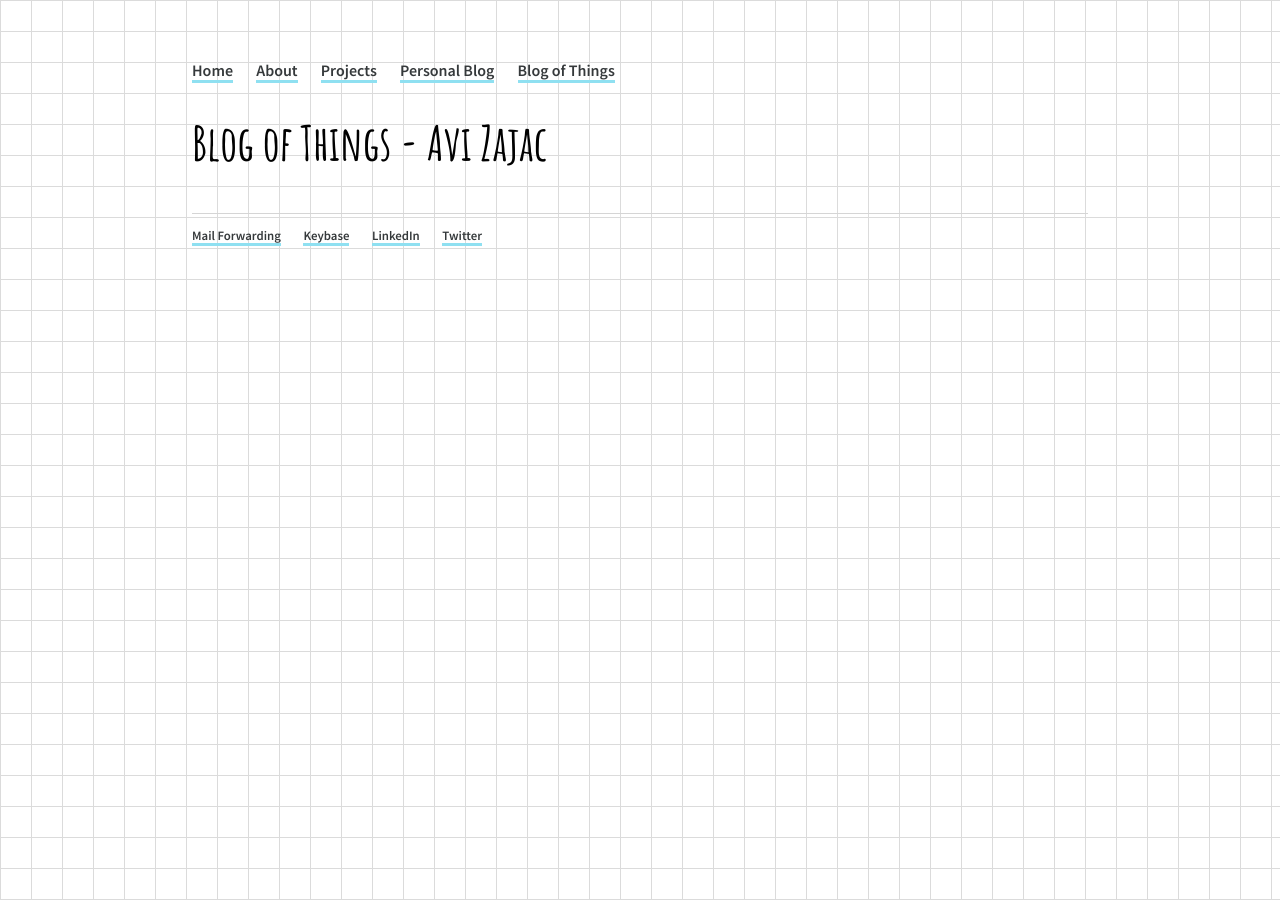
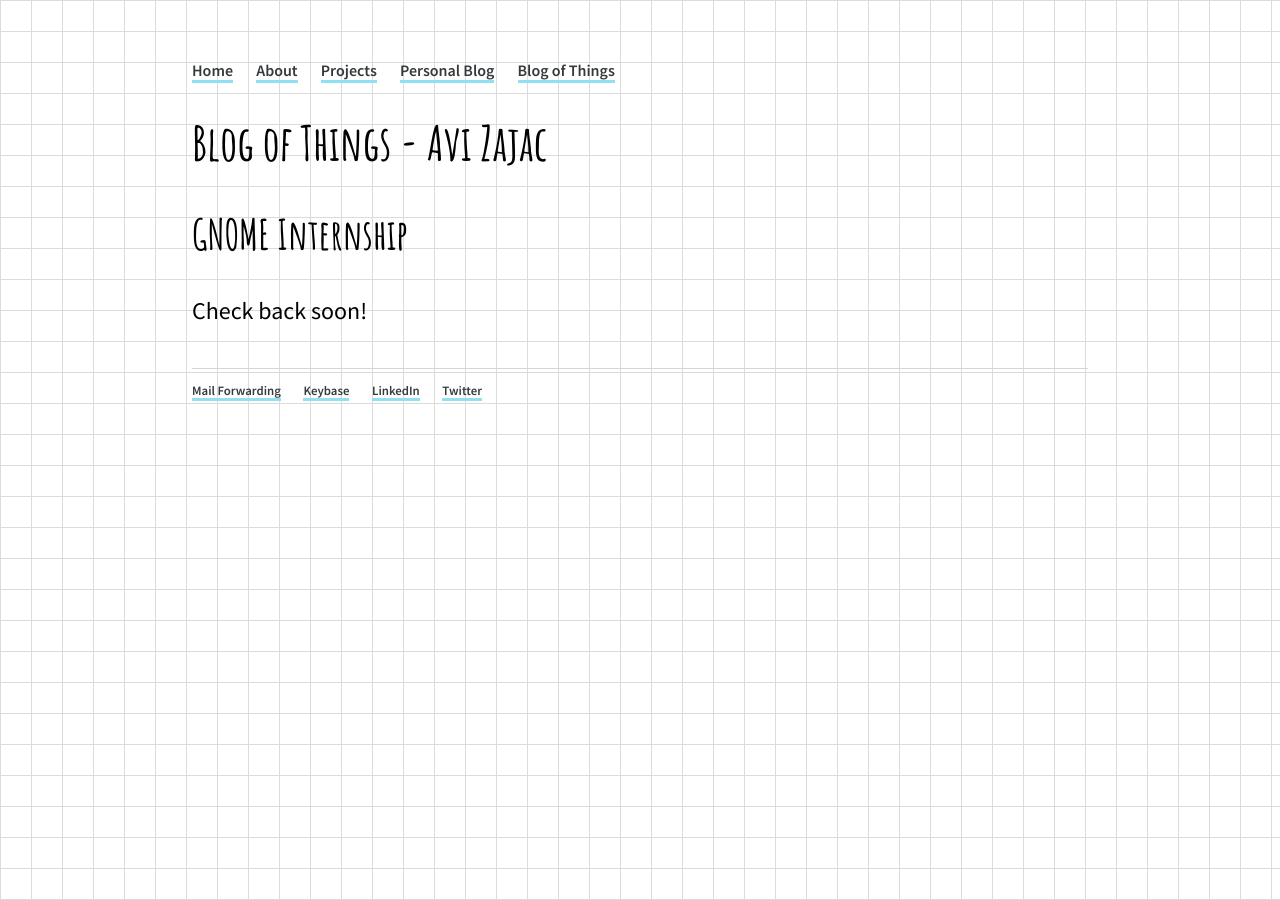
Before and after one commit to Avizc/avizc.github.io, a Jekyll site: the page built from macarons/index.html, in a window 1280 px wide. Built offline with Jekyll 4.4.1, drawn with Linux system fonts in a browser that asks for light colours.

Commit message:
Temporary fix for Macarons page

```diff
--- a/macarons/index.html
+++ b/macarons/index.html
@@ -3,10 +3,10 @@ layout: default
 title: Blog of Things - Avi Zajac
 ---
 <h1>{{ page.title }}</h1>
+<h2>GNOME Internship</h2>
+<p>Check back soon!</p>
 <ul class="posts">
-    {% for post in site.posts %}
-        {% if post.macarons == 'macarons' %}
-            <li><span>{{ post.date | date_to_string }}</span> » <a href="{{ post.url }}" title="{{ post.title }}">{{ post.title }}</a></li>
-        {% endif %}
+    {% for post in site.categories.GNOME %}
+        <li><span>{{ post.date | date_to_string }}</span> » <a href="{{ post.url }}" title="{{ post.title }}">{{ post.title }}</a></li>
     {% endfor %}
 </ul>
```
